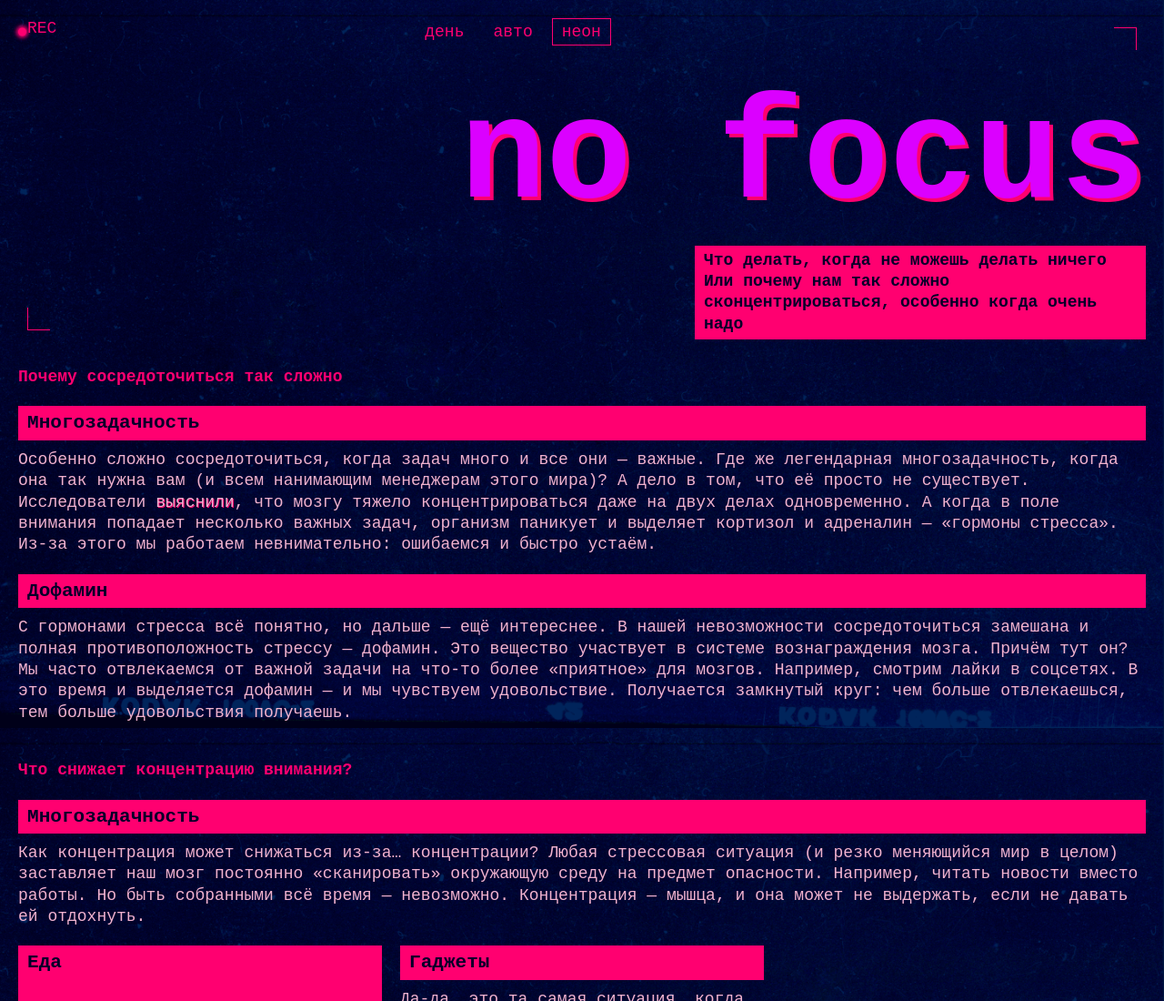
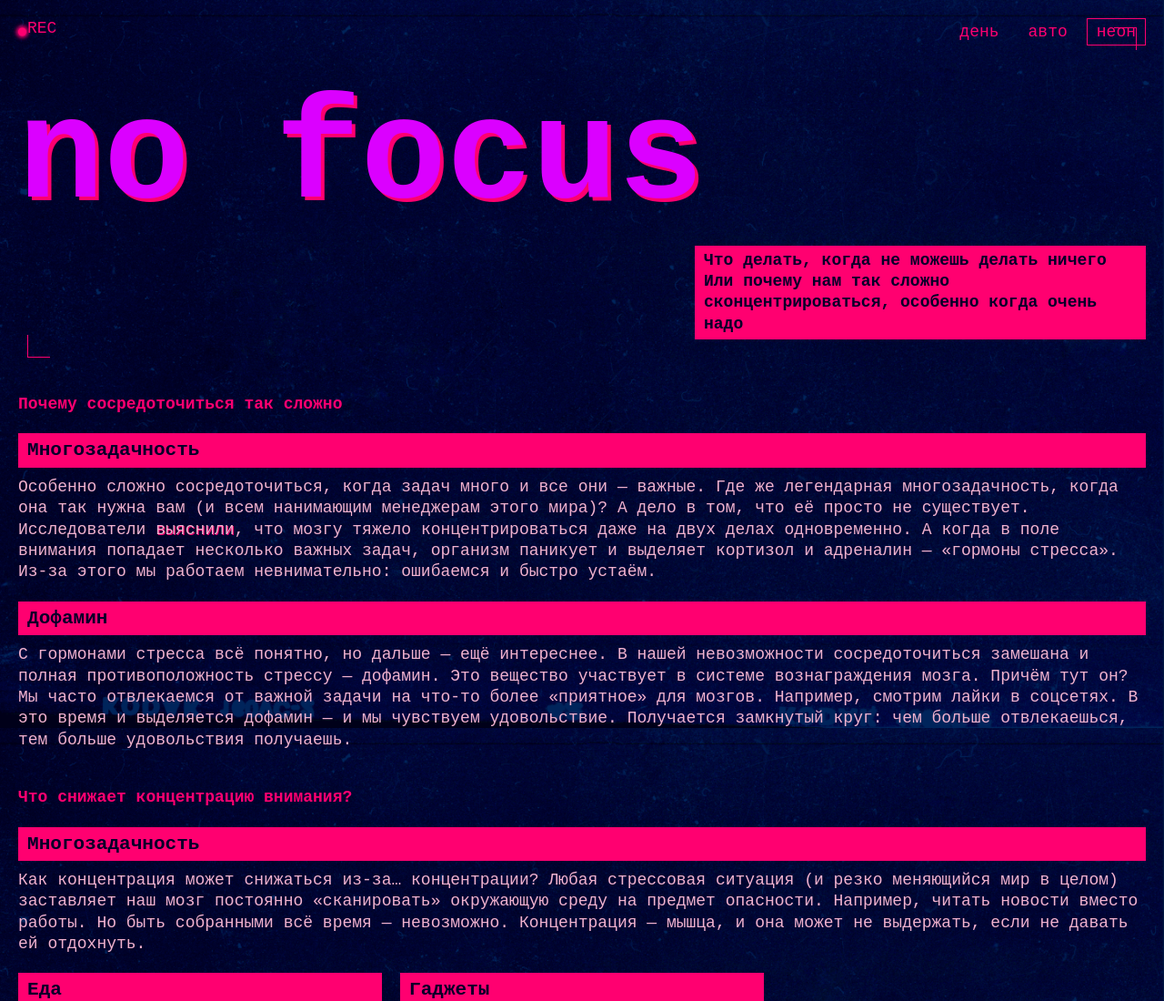
Before and after one commit to LunisLinus/slozhno-sosredotochitsya-ad, a plain HTML site: page index.html in a window 1280 px wide. Shown: the top 1100 px of the page at 91% size. Drawn offline with Linux system fonts and the light colour scheme.

Commit message:
заголовок no focus слева

```diff
--- a/styles/style.css
+++ b/styles/style.css
@@ -115,6 +115,9 @@
     color: var(--title-color);
     text-shadow: 4px 4px 0 var(--title-shadow-color);
     margin-block-start: 30px;
+    text-align: left;
+    margin-inline-start: 0;
+    padding-inline-start: 0;
 }
 
 .header__description {
@@ -199,7 +202,7 @@
     .header {
         grid-template-areas:
       "rec menu"
-      ". title"
+      "title title"
       "desc desc";
         grid-template-columns: 1fr auto;
         gap: 30px;
@@ -207,7 +210,9 @@
 
     .header__title {
         font-size: clamp(7.5rem, 0.5625rem + 14.4531vw, 9.8125rem);
-        margin-inline-start: 50px;
+        margin-inline-start: 0;
+        text-align: left;
+        padding-inline-start: 0;
     }
 
     .header__description {
@@ -270,13 +275,19 @@
     .header {
         grid-template-areas:
       "rec menu"
-      ". title"
+      "title title"
       "desc desc";
         grid-template-columns: 1fr auto;
     }
 
     .header__description {
         inline-size: 40%;
+    }
+
+    .header__title {
+        margin-inline-start: 0;
+        text-align: left;
+        padding-inline-start: 0;
     }
 
     .content__blocks_type_reasons {
```
